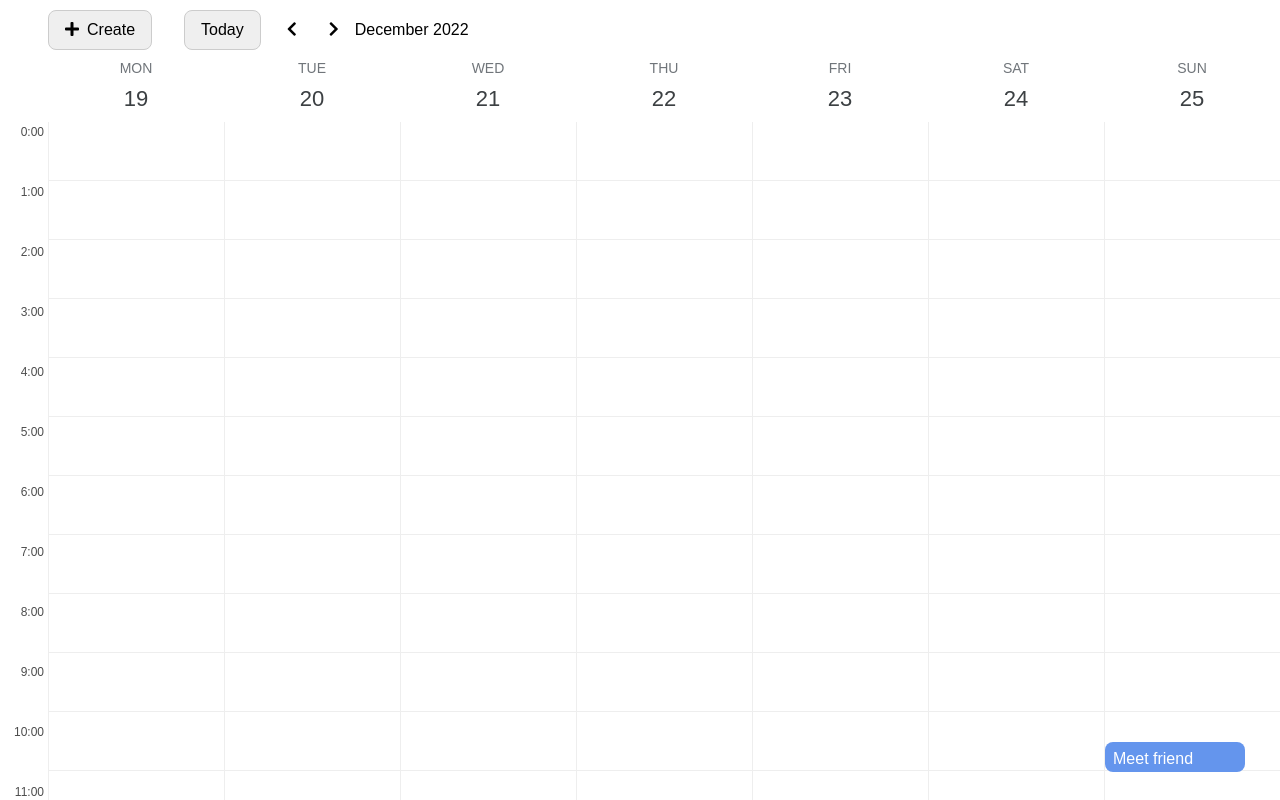
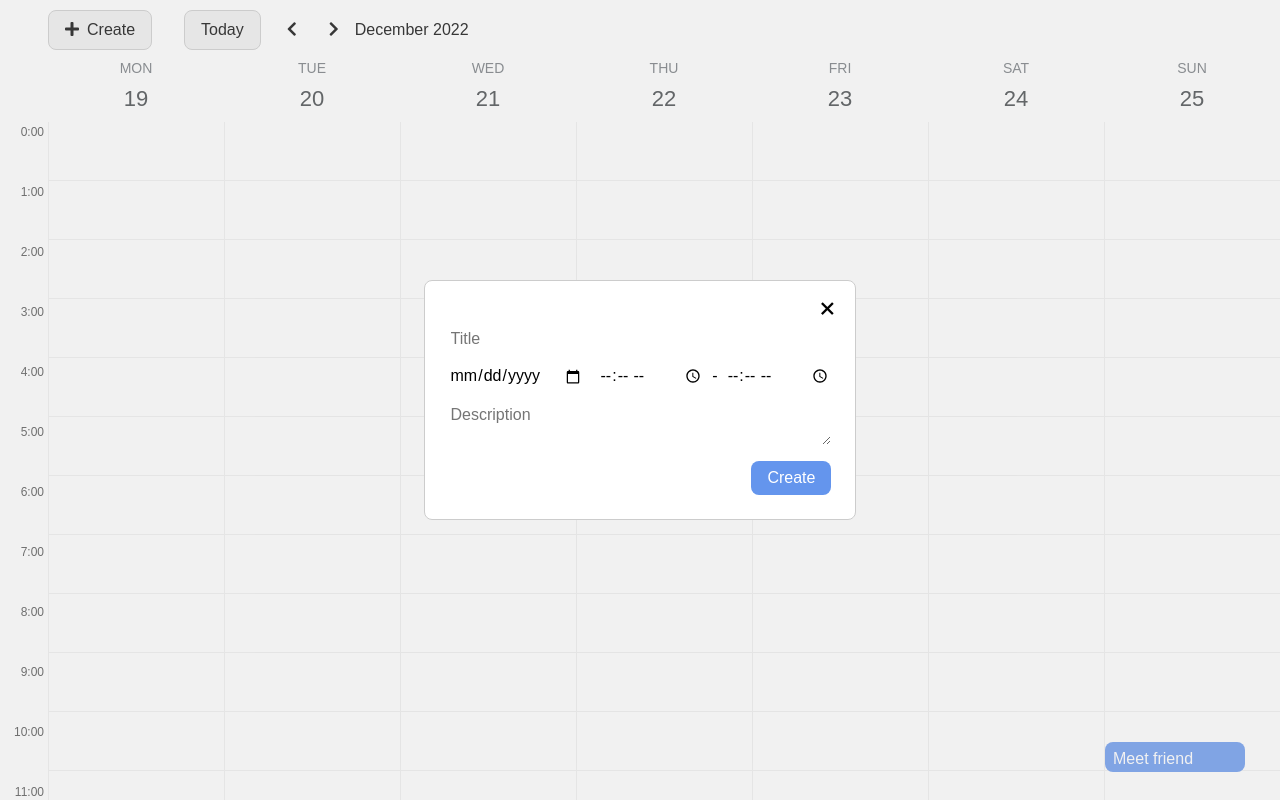
Before and after one commit to vladyslav-soltanovskyi/react-calendar, a React app: page / in a window 1280 px wide. Both pictures are taken after a click on the button "Create". Built offline with nearby package versions, Linux system fonts and the light colour scheme.

Commit message:
Open modal to add event with `+` button & close with close button

```diff
--- a/src/components/header/Header.jsx
+++ b/src/components/header/Header.jsx
@@ -1,4 +1,5 @@
 import React from 'react';
+import { useModal } from '../../hooks';
 import { getDisplayedMonth } from '../../utils/dateUtils';
 
 import './header.scss';
@@ -11,6 +12,8 @@ const changeDayForDate = (date, days) => {
 }
 
 const Header = ({ weekStartDate, setWeekStartDate }) => {
+  const { openModal } = useModal();
+
   const changeToPrevWeek = () => setWeekStartDate(changeDayForDate(weekStartDate, -7));
 
   const changeToNextWeek = () => setWeekStartDate(changeDayForDate(weekStartDate, 7));
@@ -19,7 +22,7 @@ const Header = ({ weekStartDate, setWeekStartDate }) => {
 
   return (
     <header className="header">
-      <button className="button create-event-btn">
+      <button className="button create-event-btn" onClick={openModal}>
         <i className="fas fa-plus create-event-btn__icon"></i>Create
       </button>
       <div className="navigation">
--- a/src/components/modal/Modal.jsx
+++ b/src/components/modal/Modal.jsx
@@ -1,13 +1,22 @@
-import React from 'react';
+import React, { useRef } from 'react';
+import { useClickOutside, useModal } from '../../hooks';
 
 import './modal.scss';
 
 const Modal = () => {
+  const { closeModal } = useModal();
+  const modalRef = useRef();
+
+  useClickOutside(modalRef, closeModal);
+
   return (
     <div className="modal overlay">
-      <div className="modal__content">
+      <div className="modal__content" ref={modalRef}>
         <div className="create-event">
-          <button className="create-event__close-btn">+</button>
+          <button
+            className="create-event__close-btn"
+            onClick={closeModal}
+          >+</button>
           <form className="event-form">
             <input
               type="text"
--- /dev/null
+++ b/src/hooks/index.js
@@ -0,0 +1,7 @@
+import { useClickOutside } from './useClickOutside';
+import { useModal } from './useModal';
+
+export {
+  useClickOutside,
+  useModal
+}
--- /dev/null
+++ b/src/hooks/useClickOutside.js
@@ -0,0 +1,20 @@
+import { useCallback, useEffect } from "react";
+
+export const useClickOutside = (ref, callback) => {
+  const handler = useCallback((e) => {
+    const path = e.composedPath && e.composedPath();
+
+    if (path && ref.current && !path.includes(ref.current)) {
+      callback(e);
+    }
+  }, [ref, callback]);
+
+  useEffect(() => {
+    document.addEventListener("mousedown", handler);
+    document.addEventListener("touchstart", handler);
+    return () => {
+      document.removeEventListener("mousedown", handler);
+      document.removeEventListener("touchstart", handler);
+    };
+  }, [handler]);
+}
--- /dev/null
+++ b/src/hooks/useModal.js
@@ -0,0 +1,6 @@
+import { useContext } from "react";
+import { ModalContext } from "../providers/ModalProvider/ModalContext";
+
+export function useModal() {
+  return useContext(ModalContext);
+}
--- a/src/index.jsx
+++ b/src/index.jsx
@@ -2,7 +2,12 @@ import React from 'react';
 import ReactDOM from 'react-dom';
 import './index.scss';
 import App from './App';
+import { ModalProvider } from './providers/ModalProvider';
 
 const rootElement = document.querySelector('#root');
 
-ReactDOM.render(<App />, rootElement);
+ReactDOM.render(
+  <ModalProvider>
+    <App />
+  </ModalProvider>,
+  rootElement);
--- /dev/null
+++ b/src/providers/ModalProvider/ModalContext.js
@@ -0,0 +1,6 @@
+import { createContext } from "react";
+
+export const ModalContext = createContext({
+  openModal: () => {},
+  closeModal: () => {},
+});
--- /dev/null
+++ b/src/providers/ModalProvider/index.jsx
@@ -0,0 +1,23 @@
+import React, { useState } from "react";
+import { ModalContext } from "./ModalContext";
+import Modal from "../../components/Modal/Modal";
+
+export const ModalProvider = ({ children }) => {
+  const [modalOpened, setModalOpened] = useState(false);
+
+  const openModal = () => setModalOpened(true);
+
+  const closeModal = () => setModalOpened(false);
+
+  const valueModalProvider = {
+    openModal,
+    closeModal,
+  };
+
+  return (
+    <ModalContext.Provider value={valueModalProvider}>
+      {modalOpened && <Modal />}
+      {children}
+    </ModalContext.Provider>
+  );
+};
```
